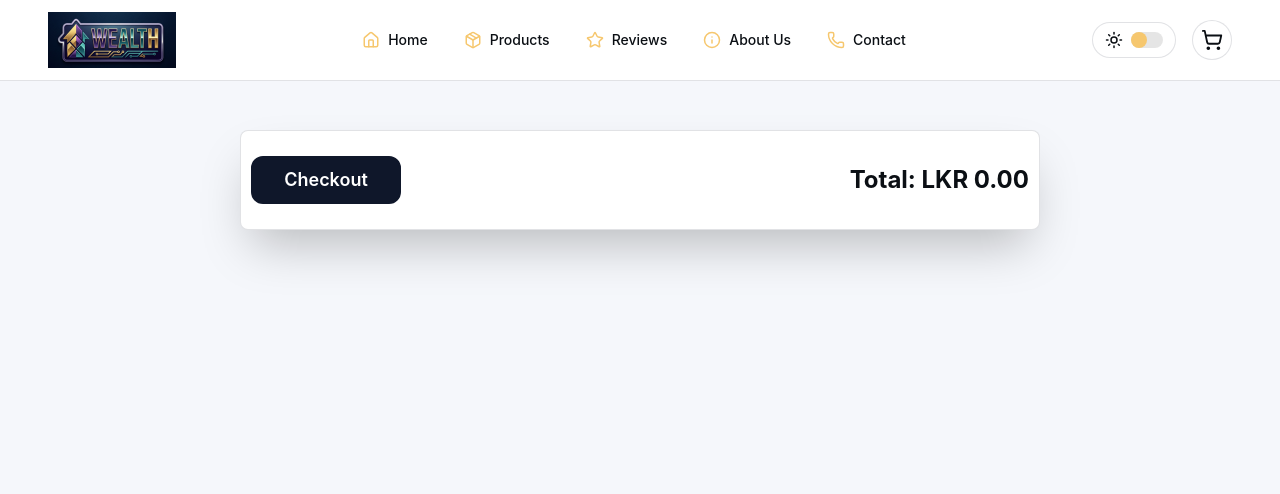
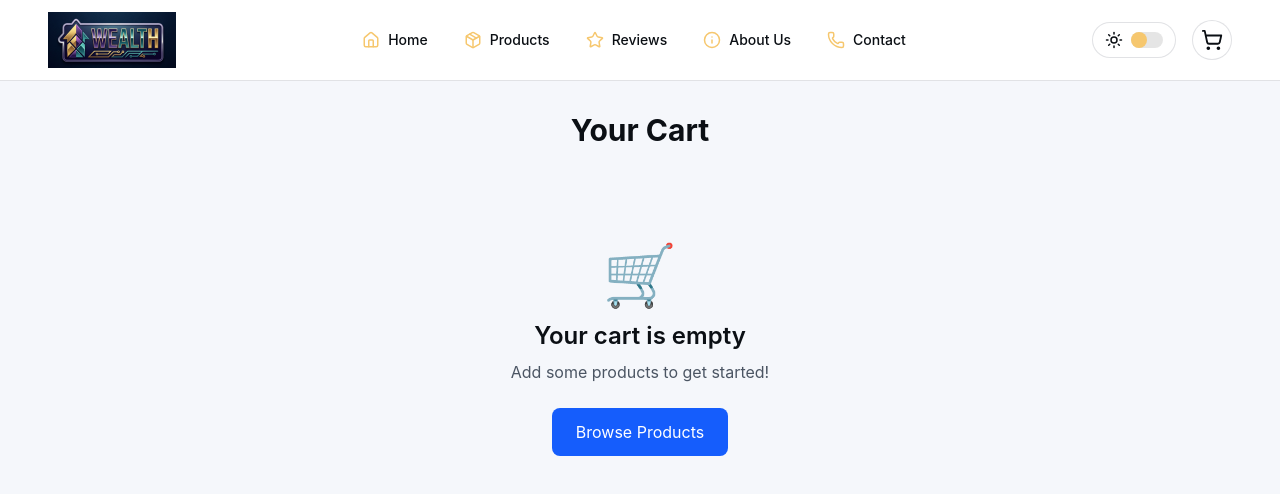
Before and after one commit to pasindujayakodi77/wealth, a React (Vite) app: page /cart in a window 1280 px wide. Shown: the top 494 px of the page. Built offline with nearby package versions, Linux system fonts and the light colour scheme.

Commit message:
feat: Add delete confirmation modal and enhance cart item display✏️

```diff
--- a/src/pages/client/cart.jsx
+++ b/src/pages/client/cart.jsx
@@ -5,143 +5,174 @@ import { useNavigate } from "react-router-dom";
 
 export default function CartPage() {
   const [cart, setCart] = useState(getCart());
+  const [showDeleteModal, setShowDeleteModal] = useState(false);
+  const [itemToDelete, setItemToDelete] = useState(null);
   const navigate = useNavigate();
-	console.log(cart);
+
+  const handleDeleteClick = (item) => {
+    setItemToDelete(item);
+    setShowDeleteModal(true);
+  };
+
+  const confirmDelete = () => {
+    if (itemToDelete) {
+      addToCart(itemToDelete, -itemToDelete.quantity);
+      setCart(getCart());
+    }
+    setShowDeleteModal(false);
+    setItemToDelete(null);
+  };
+
+  const cancelDelete = () => {
+    setShowDeleteModal(false);
+    setItemToDelete(null);
+  };
+
   return (
-		<div className="w-screen max-w-[100vw] h-screen flex flex-col px-2.5 py-10 items-center">
-			{cart.map((item) => {
-				return (
+    <div className="min-h-screen py-8" style={{ background: "var(--bg-base)", color: "var(--text-primary)" }}>
+      {/* Delete Confirmation Modal */}
+      {showDeleteModal && (
+        <div className="fixed inset-0 flex items-center justify-center z-50" style={{
+          background: "rgba(0, 0, 0, 0.6)",
+          backdropFilter: "blur(2px)"
+        }}>
+          <div className="rounded-lg p-6 max-w-sm mx-4 shadow-xl" style={{ background: "var(--surface)", color: "var(--text-primary)" }}>
+            <div className="text-center">
+              <div className="mb-4">
+                <div className="w-16 h-16 rounded-full flex items-center justify-center mx-auto mb-4" style={{ background: "var(--surface-soft)" }}>
+                  <TbTrash className="w-8 h-8" style={{ color: "var(--accent-2)" }} />
+                </div>
+                <h3 className="text-lg font-semibold mb-2" style={{ color: "var(--text-primary)" }}>
+                  Remove Item
+                </h3>
+                <p style={{ color: "var(--text-muted)" }}>
+                  Are you sure you want to remove{" "}
+                  <span className="font-medium">{itemToDelete?.name}</span> from your cart?
+                </p>
+              </div>
+
+              <div className="flex gap-3">
+                <button
+                  onClick={cancelDelete}
+                  className="flex-1 px-4 py-2 rounded-lg transition-colors"
+                  style={{ background: "var(--surface-soft)", color: "var(--text-primary)" }}
+                >
+                  Cancel
+                </button>
+                <button
+                  onClick={confirmDelete}
+                  className="flex-1 px-4 py-2 text-white bg-red-600 rounded-lg hover:bg-red-700 transition-colors"
+                >
+                  Remove
+                </button>
+              </div>
+            </div>
+          </div>
+        </div>
+      )}
+
+      {/* Cart Content */}
+      <div className="max-w-4xl mx-auto px-4">
+        <h1 className="text-3xl font-bold text-center mb-8" style={{ color: "var(--text-primary)" }}>Your Cart</h1>
+
+        {cart.length === 0 ? (
+          <div className="text-center py-16">
+            <div className="text-6xl mb-4">🛒</div>
+            <h2 className="text-2xl font-semibold mb-2" style={{ color: "var(--text-primary)" }}>Your cart is empty</h2>
+            <p className="mb-6" style={{ color: "var(--text-muted)" }}>Add some products to get started!</p>
+            <button
+              onClick={() => navigate("/products")}
+              className="px-6 py-3 bg-blue-600 text-white rounded-lg hover:bg-blue-700 transition-colors"
+            >
+              Browse Products
+            </button>
+          </div>
+        ) : (
+          <>
+            {/* Cart Items */}
+            <div className="space-y-4 mb-8">
+              {cart.map((item) => (
                 <div
                   key={item.productId}
-						className="w-full md:w-200 h-50 md:h-25 m-2.5 shadow-2xl flex flex-row items-center relative rounded-lg"
-						style={{ background: "var(--surface)", borderColor: "var(--border)", borderWidth: "1px", borderStyle: "solid" }}
+                  className="rounded-lg shadow-md p-4 flex items-center relative hover:shadow-lg transition-shadow"
+                  style={{ background: "var(--surface)" }}
                 >
-						<div className="md:w-25 w-50 justify-center items-center flex flex-col text-2xl md:text-md">
+                  <div className="w-20 h-20 shrink-0 mr-4">
                     <img
                       src={item.image}
-								className="w-25 h-25 object-cover"
+                      alt={item.name}
+                      className="w-full h-full object-cover rounded-lg"
                     />
-							<div className=" h-full   flex-col justify-center pl-2.5 md:hidden flex">
-								<span className=" font-bold text-center md:text-left">
-									{item.name}
-								</span>
-								{/* price */}
-								<span className=" font-semibold text-center md:text-left">
-									LKR {item.price.toLocaleString("en-US", {
-										minimumFractionDigits: 2,
-										maximumFractionDigits: 2,
-									})}
-								</span>
                   </div>
+
+                  <div className="flex-1">
+                    <h3 className="font-semibold text-lg" style={{ color: "var(--text-primary)" }}>{item.name}</h3>
+                    <p style={{ color: "var(--text-muted)" }}>
+                      LKR {item.price.toLocaleString("en-US", { minimumFractionDigits: 2 })}
+                    </p>
                   </div>
-						<div className="w-[320px] h-full   flex-col justify-center pl-2.5 hidden md:flex">
-							<span className=" font-bold text-center md:text-left">
-								{item.name}
-							</span>
-							{/* price */}
-							<span className=" font-semibold text-center md:text-left">
-								LKR {item.price.toLocaleString("en-US", {
-									minimumFractionDigits: 2,
-									maximumFractionDigits: 2,
-								})}
-							</span>
-						</div>
-						<div className="w-47.5 h-full flex flex-row justify-center items-center">
-							{/* Quantity Selector */}
-							<div className="flex items-center bg-gray-50 dark:bg-gray-800 rounded-lg border border-gray-200 dark:border-gray-700 overflow-hidden">
+
+                  {/* Quantity Controls */}
+                  <div className="flex items-center mr-4">
                     <button
-									className="flex justify-center items-center w-10 h-10 text-xl font-bold cursor-pointer transition-all duration-200 hover:bg-red-500 hover:text-white active:scale-95 disabled:opacity-50 disabled:cursor-not-allowed"
-									style={{
-										color: "var(--text-primary)",
-										backgroundColor: "transparent"
-									}}
+                      disabled={item.quantity <= 1}
                       onClick={() => {
-										if (item.quantity > 1) {
                         addToCart(item, -1);
                         setCart(getCart());
-										}
                       }}
-									disabled={item.quantity <= 1}
-									aria-label="Decrease quantity"
+                      className="w-8 h-8 rounded-full flex items-center justify-center disabled:opacity-50 disabled:cursor-not-allowed transition-colors"
+                      style={{ background: "var(--surface-soft)", color: "var(--text-primary)" }}
                     >
                       −
                     </button>
-								<div className="flex items-center justify-center w-12 h-10 border-x border-gray-200 dark:border-gray-700">
-									<span className="text-lg font-semibold" style={{ color: "var(--text-primary)" }}>
-										{item.quantity}
-									</span>
-								</div>
+                    <span className="px-3 font-medium">{item.quantity}</span>
                     <button
-									className="flex justify-center items-center w-10 h-10 text-xl font-bold cursor-pointer transition-all duration-200 hover:bg-green-500 hover:text-white active:scale-95"
-									style={{
-										color: "var(--text-primary)",
-										backgroundColor: "transparent"
-									}}
                       onClick={() => {
                         addToCart(item, 1);
                         setCart(getCart());
                       }}
-									aria-label="Increase quantity"
+                      className="w-8 h-8 rounded-full flex items-center justify-center transition-colors"
+                      style={{ background: "var(--surface-soft)", color: "var(--text-primary)" }}
                     >
                       +
                     </button>
                   </div>
+
+                  <div className="text-right mr-4">
+                    <p className="font-semibold text-lg" style={{ color: "var(--text-primary)" }}>
+                      LKR {(item.quantity * item.price).toLocaleString("en-US", { minimumFractionDigits: 2 })}
+                    </p>
                   </div>
-						<div className="w-47.5 text-3xl md:text-md h-full flex justify-end items-center pr-2.5">
-							{/* total quantity * price */}
-							<span className="font-semibold">
-								{(item.quantity * item.price).toLocaleString("en-US", {
-									minimumFractionDigits: 2,
-									maximumFractionDigits: 2,
-								})}
-							</span>
-						</div>
+
                   <button
-							className="w-7.5 h-7.5 absolute top-0 right-0 md:top-8.75 md:-right-10 cursor-pointer bg-red-700 shadow rounded-full flex justify-center items-center text-white border-2 border-red-700 hover:bg-white hover:text-red-700"
-							onClick={() => {
-								addToCart(item, -item.quantity);
-								setCart(getCart());
-							}}
+                    onClick={() => handleDeleteClick(item)}
+                    className="absolute top-2 right-2 bg-red-500 text-white rounded-full p-2 hover:bg-red-600 transition-colors"
+                    aria-label="Remove item"
                   >
-							<TbTrash className="text-xl" />
+                    <TbTrash size={16} />
                   </button>
                 </div>
-				);
-			})}
-            <div className="md:w-200 w-full h-25 m-2.5 p-2.5 shadow-2xl flex flex-row items-center justify-between relative rounded-lg"
-				style={{ background: "var(--surface)", borderColor: "var(--border)", borderWidth: "1px", borderStyle: "solid" }}
+              ))}
+            </div>
+
+            {/* Summary */}
+            <div className="rounded-lg shadow-md p-6 flex justify-between items-center" style={{ background: "var(--surface)" }}>
+              <button
+                onClick={() => navigate("/checkout", { state: { items: cart } })}
+                className="px-8 py-3 bg-blue-600 text-white rounded-lg hover:bg-blue-700 transition-colors font-semibold"
               >
-				<button
-					className="w-50 text-xl md:text-lg md:w-37.5 h-12 cursor-pointer rounded-xl font-semibold border-2 transition-all duration-300 hover:scale-105 hover:shadow-lg"
-					style={{
-						backgroundColor: "var(--accent)",
-						color: "white",
-						borderColor: "var(--accent)",
-						fontFamily: "Inter, sans-serif"
-					}}
-					onMouseEnter={(e) => {
-						e.target.style.backgroundColor = "var(--surface)";
-						e.target.style.color = "var(--accent)";
-						e.target.style.boxShadow = "0 10px 25px rgba(0,0,0,0.15)";
-					}}
-					onMouseLeave={(e) => {
-						e.target.style.backgroundColor = "var(--accent)";
-						e.target.style.color = "white";
-						e.target.style.boxShadow = "";
-					}}
-					onClick={() => {
-						navigate("/checkout", { state: { items: cart } });
-					}}
-				>
-					Checkout
+                Proceed to Checkout
               </button>
-				<span className="font-bold text-2xl ">
-					Total: LKR{" "}
-					{getTotal().toLocaleString("en-US", {
-						minimumFractionDigits: 2,
-						maximumFractionDigits: 2,
-					})}
-				</span>
+
+              <div className="text-right">
+                <p className="text-sm" style={{ color: "var(--text-muted)" }}>Total</p>
+                <p className="text-2xl font-bold" style={{ color: "var(--text-primary)" }}>
+                  LKR {getTotal().toLocaleString("en-US", { minimumFractionDigits: 2 })}
+                </p>
+              </div>
+            </div>
+          </>
+        )}
       </div>
     </div>
   );
```
Lines whose indentation alone changed are shown as unchanged.
